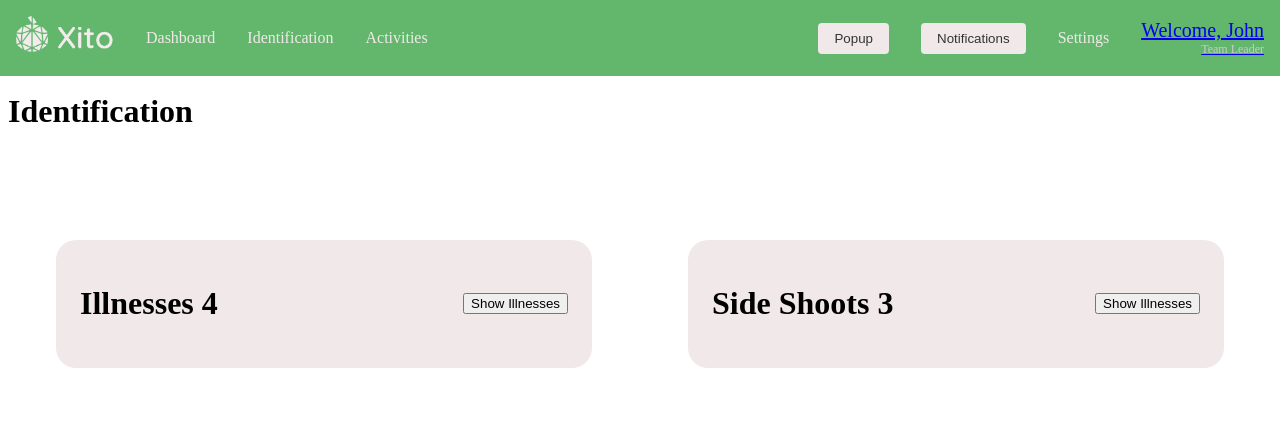
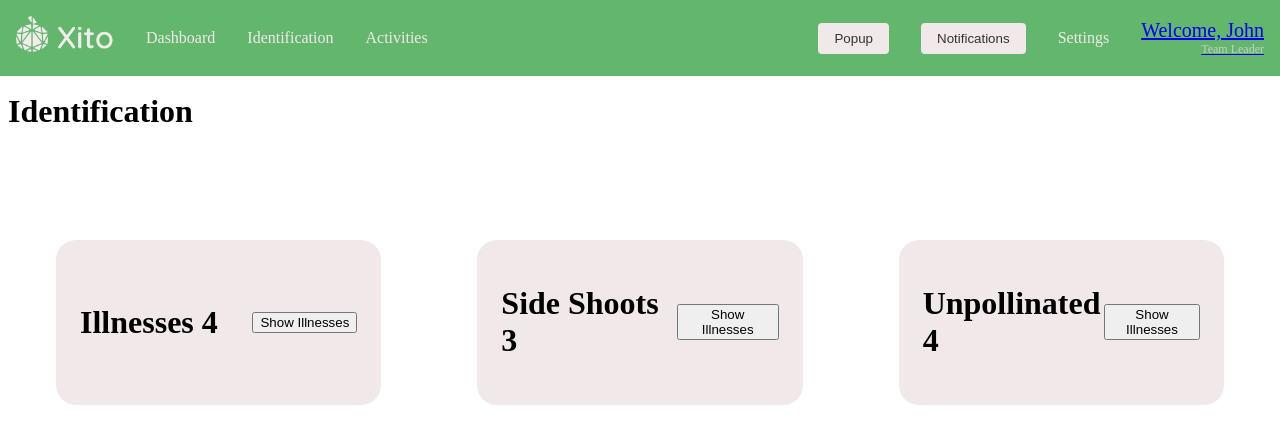
Before and after one commit to ArneSamson/Xito, a Vue app: page /identification in a window 1280 px wide. Shown: the top 444 px of the page. Built offline with nearby package versions, Linux system fonts and the light colour scheme.

Commit message:
feat: added unpollinated component to identification tab

```diff
--- /dev/null
+++ b/src/components/Unpollinated-folddown.vue
@@ -0,0 +1,137 @@
+<template>
+    <div class="fold-down-menu">
+        <div class="menu-header">
+            <h1>Unpollinated {{ totalCards }}</h1>
+            <button @click="toggleMenu">{{ buttonText }}</button>
+        </div>
+      <div class="menu-content" v-if="show">
+        <div v-for="(greenhouse, index) in greenhouses" :key="index">
+          <h3>{{ greenhouse.name }}</h3>
+          <ul>
+            <li v-for="(card, index) in greenhouse.cards" :key="index">
+              <img :src="card.image" :alt="card.name" />
+              <p>Row {{ card.row }}, Block {{ card.block }}</p>
+              <p>{{ card.date }}, {{ card.time }}</p>
+            </li>
+          </ul>
+        </div>
+      </div>
+    </div>
+  </template>
+
+  <script>
+  export default {
+    data() {
+      return {
+        show: false,
+        buttonText: "Show Illnesses",
+        greenhouses: [
+          {
+            name: "Greenhouse 1",
+            cards: [
+              {
+                name: "Card 1",
+                image: "/src/assets/tomato-images/1.jpg",
+                row: 1,
+                block: 2,
+                date: "2023-05-06",
+                time: "12:00 PM",
+              },
+              {
+                name: "Card 2",
+                image: "/src/assets/tomato-images/1.jpg",
+                row: 3,
+                block: 4,
+                date: "2023-05-07",
+                time: "2:00 PM",
+              },
+            ],
+          },
+          {
+            name: "Greenhouse 2",
+            cards: [
+              {
+                name: "Card 3",
+                image: "/src/assets/tomato-images/1.jpg",
+                row: 2,
+                block: 5,
+                date: "2023-05-08",
+                time: "10:00 AM",
+              },
+              {
+                name: "Card 4",
+                image: "/src/assets/tomato-images/1.jpg",
+                row: 1,
+                block: 3,
+                date: "2023-05-09",
+                time: "1:00 PM",
+              },
+            ],
+          },
+        ],
+      };
+    },
+    methods: {
+      toggleMenu() {
+        this.show = !this.show;
+        this.buttonText = this.show ? "Hide Illnesses" : "Show Illness";
+      },
+    },
+    computed: {
+      totalCards() {
+        let total = 0;
+        for (let i = 0; i < this.greenhouses.length; i++) {
+          total += this.greenhouses[i].cards.length;
+        }
+        return total;
+      },
+    },
+  };
+  </script>
+
+  <style>
+  .fold-down-menu {
+    display: flex;
+    flex-direction: column;
+    width: 100vw;
+  }
+  .menu-header {
+    display: flex;
+    justify-content: space-between;
+    align-items: center;
+    flex-grow: 1;
+    margin: 48px;
+    margin-bottom: 0;
+    background-color: #F1E9E9;
+    padding: 24px;
+    border-radius: 20px;
+}
+  .menu-toggle {
+    position: absolute;
+    top: 0;
+    left: 0;
+  }
+  .menu-content {
+    display: flex;
+    flex-wrap: wrap;
+    margin: 48px;
+    margin-top: 0;
+    background-color: #F1E9E9;
+    padding: 24px;
+    border-radius: 20px;
+  }
+  .menu-content.show {
+    display: block;
+  }
+  .greenhouse-column {
+    display: inline-block;
+    margin-right: 20px;
+  }
+  li img{
+    width: 100px;
+    height: auto;
+  }
+  ul{
+    list-style-type: none;
+  }
+  </style>
--- a/src/views/Identification.vue
+++ b/src/views/Identification.vue
@@ -8,6 +8,7 @@
     <div class="pop-ups">
       <IllnessesFolddown/>
       <SideshootsFolddown/>
+      <UnpollinatedFolddown/>
     </div>
 
   </template>
@@ -15,12 +16,14 @@
   <script>
   import IllnessesFolddown from '../components/Illnesses-folddown.vue';
   import SideshootsFolddown from '../components/Sideshoots-folddown.vue';
+  import UnpollinatedFolddown from '../components/Unpollinated-folddown.vue';
 
   export default {
     name: 'Identification',
     components: {
     IllnessesFolddown,
-    SideshootsFolddown
+    SideshootsFolddown,
+    UnpollinatedFolddown
     }
   }
   </script>
```
